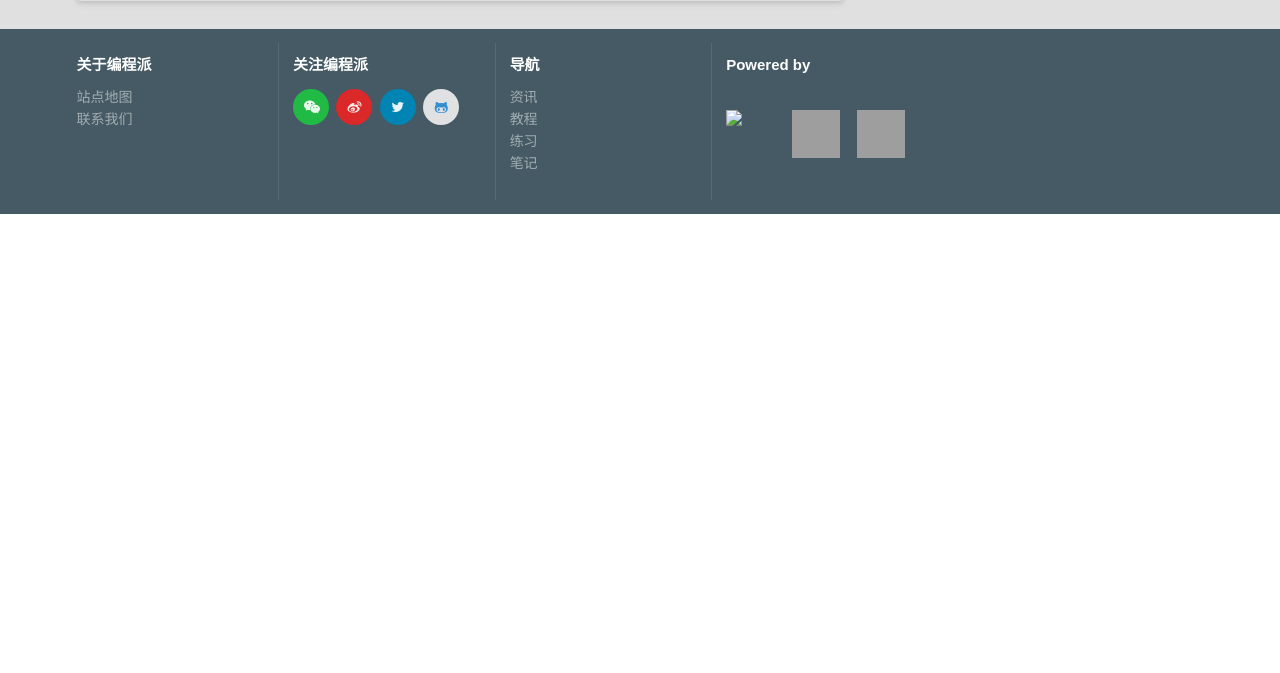
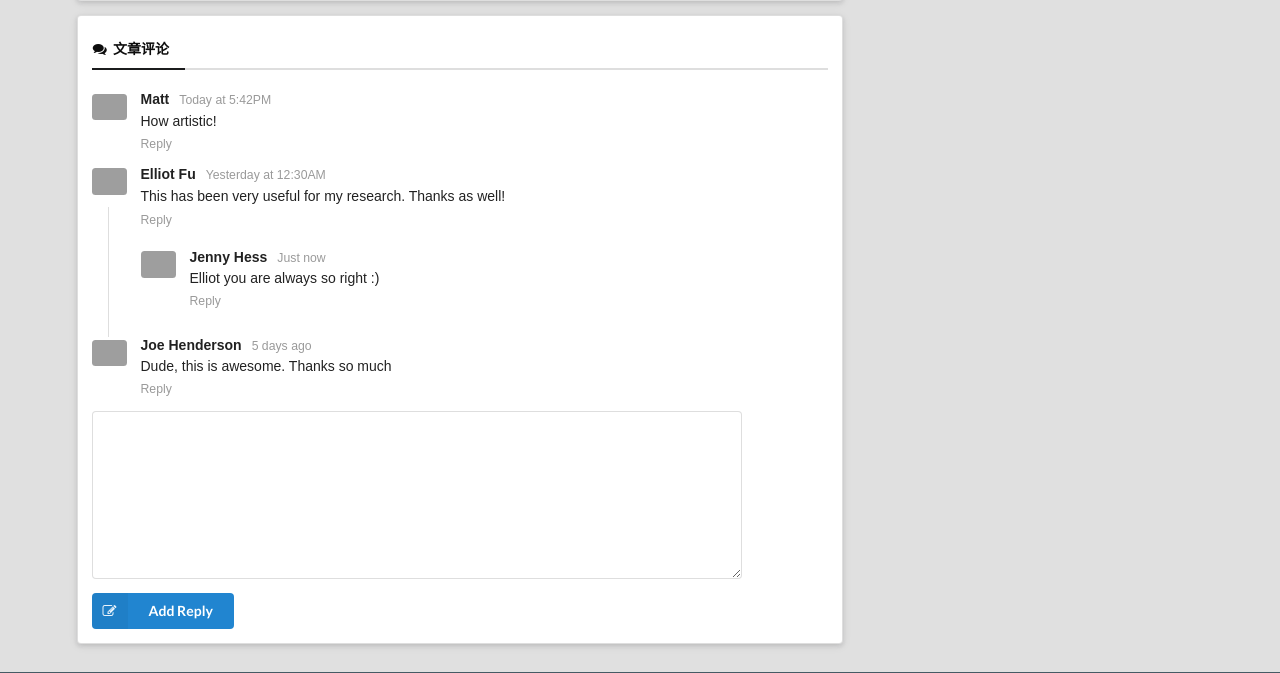
Before and after one commit to earlgrey0103/codingpy, a Flask app: template codingpy/templates/article.html in a window 1280 px wide. Shown: the part 1590-2263 px from the top of the page. Before the commit the page ends 1804 px from the top, so only its background shows below. Run offline with Flask 2, Linux system fonts and the light colour scheme; the template is opened without the code that fills it, so the values that code supplies are empty; parts of the project's set-up code (start-up, migrations or seed data) failed here and were passed over; some libraries are stand-ins or nearby versions; grey boxes are pictures that could not be loaded.

Commit message:
added comments and changyan comments plugin

```diff
--- a/codingpy/static/style.css
+++ b/codingpy/static/style.css
@@ -134,6 +134,10 @@ div.header.item a {
 	float: right;
 	margin-left: 0.5rem;
 }
+
+.content span:hover {
+	color: red;
+}
 /*aside*/
 
 
--- a/codingpy/templates/article.html
+++ b/codingpy/templates/article.html
@@ -1,4 +1,9 @@
 {% extends "layout.html" %}
+
+{% block title %}
+	百度员工离职总结：如何做个好员工？
+
+{% endblock title %}
 
 {% block main %}
 	<div id="main">
@@ -20,7 +25,7 @@
 	                                <span class="date">20小时前</span>
 	                                <span class="category date"><i class="tag icon"></i>Python</span>
 	                                <span class="sub-category date"><i class="tag icon"></i>Flask</span>
-	                                <span class="share-article"><i class="heart icon"></i>90</span>
+	                                <span class="share-article avatar" data-title="阅读数"><i class="eye icon" ></i>90</span>
 
 
 	                            </div>
@@ -125,6 +130,112 @@
 
 						</div>
 
+	            </div>
+
+	            <div class="ui raised segment">
+					<div class="ui pointing secondary menu section-title">
+					    <div class="item active"><i class="comments icon"></i>文章评论</div>
+					</div>
+
+
+<div id="SOHUCS"></div>
+<script type="text/javascript">
+(function(){
+var appid = 'cys2CrJ25';
+var conf = '403f48c8bbadb8045eea6fdcd141f91c';
+if (window.screen.width < 960) {
+window.document.write('<script id="changyan_mobile_js" charset="utf-8" type="text/javascript" src="http://changyan.sohu.com/upload/mobile/wap-js/changyan_mobile.js?client_id=' + appid + '&conf=' + conf + '"><\/script>');
+} else {
+var loadJs=function(d,a){var c=document.getElementsByTagName("head")[0]||document.head||document.documentElement;var b=document.createElement("script");b.setAttribute("type","text/javascript");b.setAttribute("charset","UTF-8");b.setAttribute("src",d);if(typeof a==="function"){if(window.attachEvent){b.onreadystatechange=function(){var e=b.readyState;if(e==="loaded"||e==="complete"){b.onreadystatechange=null;a()}}}else{b.onload=a}}c.appendChild(b)};loadJs("http://changyan.sohu.com/upload/changyan.js",function(){window.changyan.api.config({appid:appid,conf:conf})});
+}
+})();
+
+
+</script>
+
+
+
+					<div class="ui threaded comments">
+
+					  <div class="comment">
+					    <a class="avatar">
+					      <img src="http://semantic-ui.com/images/avatar2/small/mark.png">
+					    </a>
+					    <div class="content">
+					      <a class="author">Matt</a>
+					      <div class="metadata">
+					        <span class="date">Today at 5:42PM</span>
+					      </div>
+					      <div class="text">
+					        How artistic!
+					      </div>
+					      <div class="actions">
+					        <a class="reply">Reply</a>
+					      </div>
+					    </div>
+					  </div>
+					  <div class="comment">
+					    <a class="avatar">
+					      <img src="http://semantic-ui.com/images/avatar2/small/mark.png">
+					    </a>
+					    <div class="content">
+					      <a class="author">Elliot Fu</a>
+					      <div class="metadata">
+					        <span class="date">Yesterday at 12:30AM</span>
+					      </div>
+					      <div class="text">
+					        <p>This has been very useful for my research. Thanks as well!</p>
+					      </div>
+					      <div class="actions">
+					        <a class="reply">Reply</a>
+					      </div>
+					    </div>
+					    <div class="comments">
+					      <div class="comment">
+					        <a class="avatar">
+					          <img src="http://semantic-ui.com/images/avatar2/small/mark.png">
+					        </a>
+					        <div class="content">
+					          <a class="author">Jenny Hess</a>
+					          <div class="metadata">
+					            <span class="date">Just now</span>
+					          </div>
+					          <div class="text">
+					            Elliot you are always so right :)
+					          </div>
+					          <div class="actions">
+					            <a class="reply">Reply</a>
+					          </div>
+					        </div>
+					      </div>
+					    </div>
+					  </div>
+					  <div class="comment">
+					    <a class="avatar">
+					      <img src="http://semantic-ui.com/images/avatar2/small/mark.png">
+					    </a>
+					    <div class="content">
+					      <a class="author">Joe Henderson</a>
+					      <div class="metadata">
+					        <span class="date">5 days ago</span>
+					      </div>
+					      <div class="text">
+					        Dude, this is awesome. Thanks so much
+					      </div>
+					      <div class="actions">
+					        <a class="reply">Reply</a>
+					      </div>
+					    </div>
+					  </div>
+					  <form class="ui reply form">
+					    <div class="field">
+					      <textarea></textarea>
+					    </div>
+					    <div class="ui blue labeled submit icon button">
+					      <i class="icon edit"></i> Add Reply
+					    </div>
+					  </form>
+					</div>
 	            </div>
 	        </div>
 
@@ -335,4 +446,6 @@ $('.nearby .animated.button')
 
 $('.avatar').popup();
 	</script>
+
+
 {% endblock scripts %}
--- a/codingpy/templates/index.html
+++ b/codingpy/templates/index.html
@@ -162,7 +162,7 @@
                         <div class="event">
                             <div class="label"><img src="http://semantic-ui.com/images/avatar2/small/mark.png" alt="" data-title="EarlGrey" class="avatar"></div>
                             <div class="content">
-                                <span class="date">20小时前</span>
+                                <span class="red ui date">20小时前</span>
                                 <span class="category date"><i class="tag icon"></i>Python</span>
                                 <span class="sub-category date"><i class="tag icon"></i>Flask</span>
                                 <span class="share-article"><i class="share alternate icon"></i></span>
```
